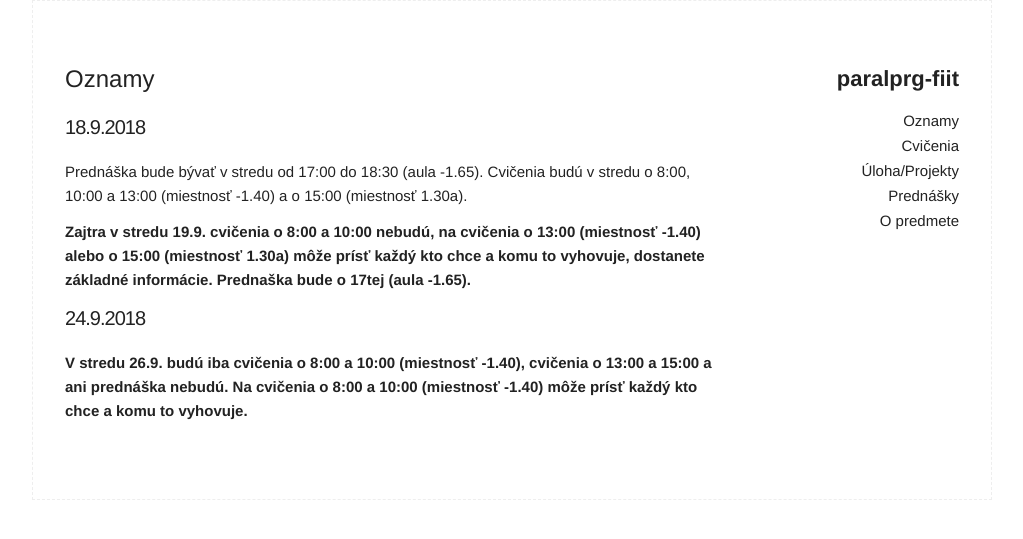
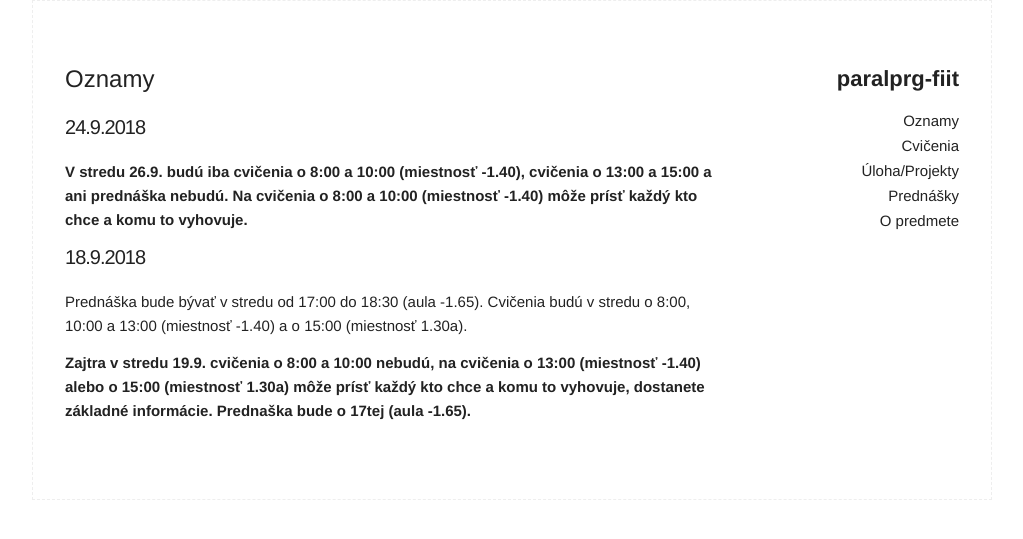
Before and after one commit to MichalCernansky/paralprg-fiit, a Jekyll site: the page built from index.md, in a window 1280 px wide. Shown: the top 539 px of the page, without its empty margins (128-1151 px from the left). Built offline with Jekyll 4.4.1, drawn with Linux system fonts in a browser that asks for light colours; part of the change alters nothing that is shown.

Commit message:
Fix news order

```diff
--- a/index.md
+++ b/index.md
@@ -2,6 +2,11 @@
 layout: page
 title: Oznamy
 ---
+
+
+### 24.9.2018
+
+**V stredu 26.9. budú iba cvičenia o 8:00 a 10:00 (miestnosť -1.40), cvičenia o 13:00 a 15:00 a ani prednáška nebudú. Na cvičenia o 8:00 a 10:00 (miestnosť -1.40) môže prísť každý kto chce a komu to vyhovuje.**
 
 
 ### 18.9.2018
@@ -9,9 +14,3 @@ title: Oznamy
 Prednáška bude bývať v stredu od 17:00 do 18:30 (aula -1.65). Cvičenia budú v stredu o 8:00, 10:00 a 13:00 (miestnosť -1.40) a o 15:00 (miestnosť 1.30a).
 
 **Zajtra v stredu 19.9. cvičenia o 8:00 a 10:00 nebudú, na cvičenia o 13:00 (miestnosť -1.40) alebo o 15:00 (miestnosť 1.30a) môže prísť každý kto chce a komu to vyhovuje, dostanete základné informácie. Prednaška bude o 17tej (aula -1.65).**
-
-
-
-### 24.9.2018
-
-**V stredu 26.9. budú iba cvičenia o 8:00 a 10:00 (miestnosť -1.40), cvičenia o 13:00 a 15:00 a ani prednáška nebudú. Na cvičenia o 8:00 a 10:00 (miestnosť -1.40) môže prísť každý kto chce a komu to vyhovuje.**
```
